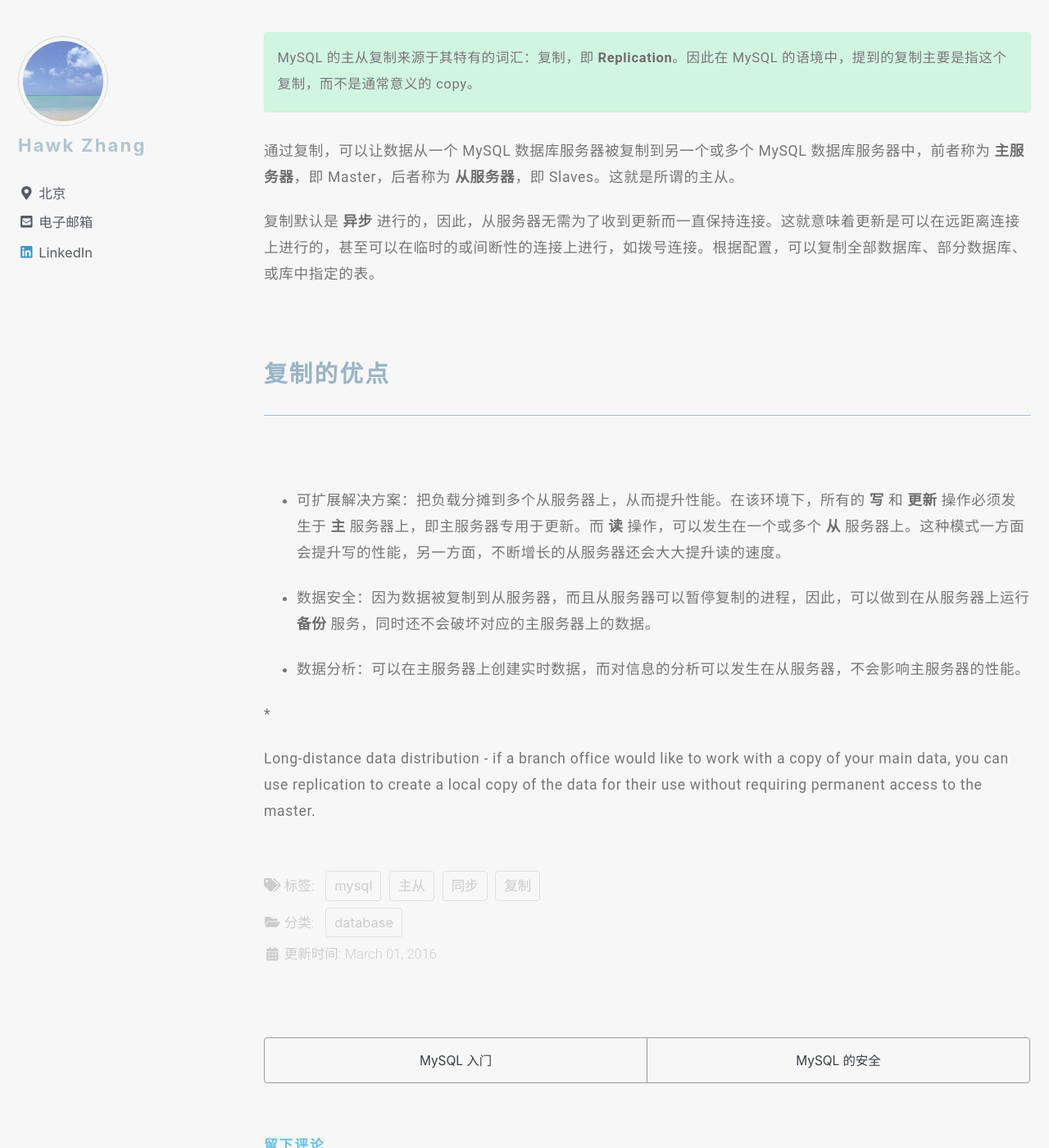
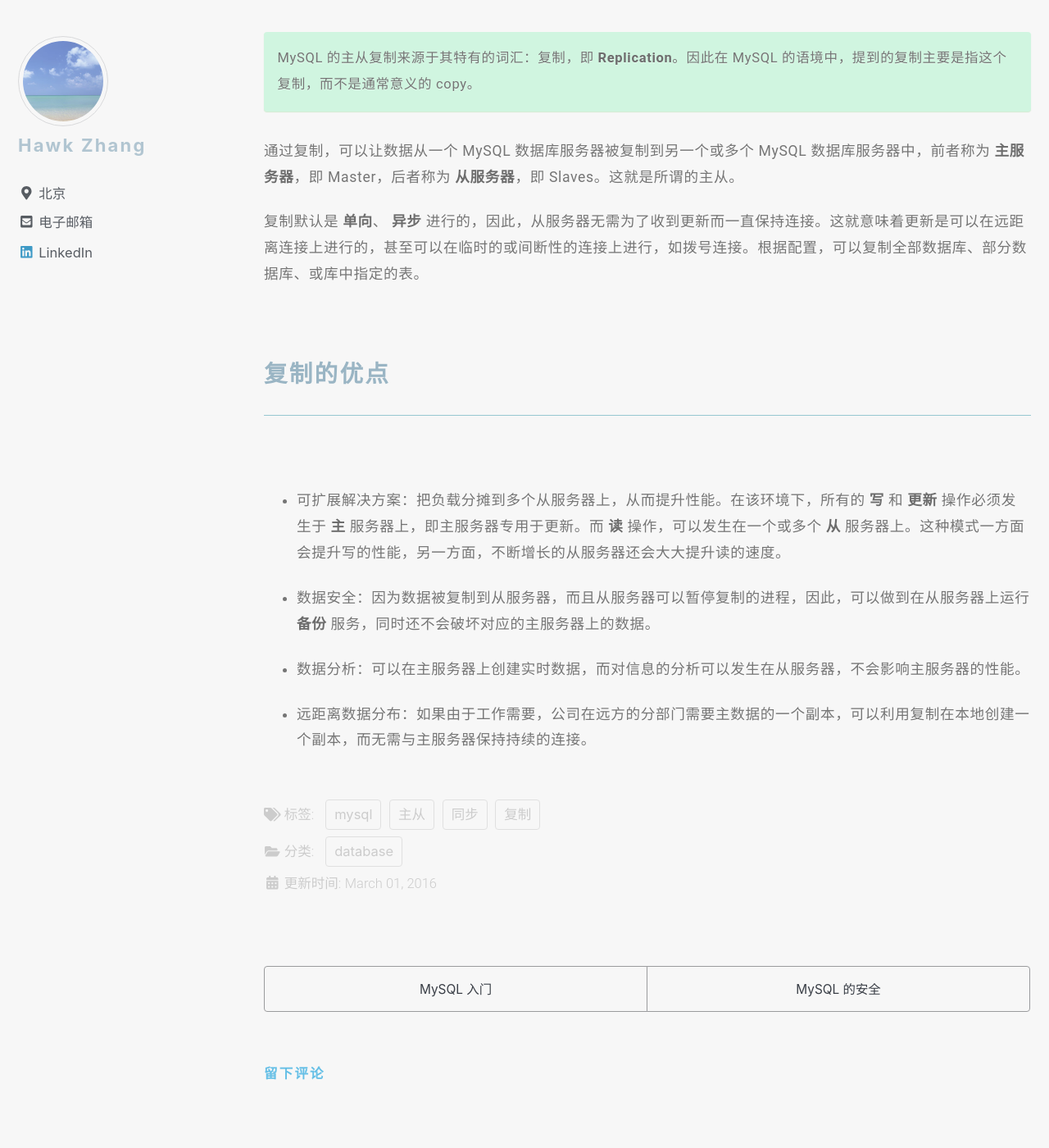
Before and after one commit to narru888/linotes_note, a Jekyll site: the page built from _posts/mysql/2016-03-01-master.slave.md, in a window 1280 px wide and 1400 px high, scrolled down 750 px. Shown: the whole window at 82% size. Built offline with Jekyll 4.4.1, drawn with Linux system fonts in a browser that asks for light colours; nearby versions of some CDN libraries; a script that is not in the unit is left out; comment, search, counter and statistics services are not loaded.

Commit message:
update on 2018-08-09 16:10:01 CST

```diff
--- a/_posts/mysql/2016-03-01-master.slave.md
+++ b/_posts/mysql/2016-03-01-master.slave.md
@@ -25,7 +25,7 @@
 
 通过复制，可以让数据从一个 MySQL 数据库服务器被复制到另一个或多个 MySQL 数据库服务器中，前者称为 **主服务器**，即 Master，后者称为 **从服务器**，即 Slaves。这就是所谓的主从。
 
-复制默认是 **异步** 进行的，因此，从服务器无需为了收到更新而一直保持连接。这就意味着更新是可以在远距离连接上进行的，甚至可以在临时的或间断性的连接上进行，如拨号连接。根据配置，可以复制全部数据库、部分数据库、或库中指定的表。
+复制默认是 **单向**、 **异步** 进行的，因此，从服务器无需为了收到更新而一直保持连接。这就意味着更新是可以在远距离连接上进行的，甚至可以在临时的或间断性的连接上进行，如拨号连接。根据配置，可以复制全部数据库、部分数据库、或库中指定的表。
 
 
 
@@ -39,6 +39,4 @@
 
 * 数据分析：可以在主服务器上创建实时数据，而对信息的分析可以发生在从服务器，不会影响主服务器的性能。
 
-*
-
-Long-distance data distribution - if a branch office would like to work with a copy of your main data, you can use replication to create a local copy of the data for their use without requiring permanent access to the master.
+* 远距离数据分布：如果由于工作需要，公司在远方的分部门需要主数据的一个副本，可以利用复制在本地创建一个副本，而无需与主服务器保持持续的连接。
```
